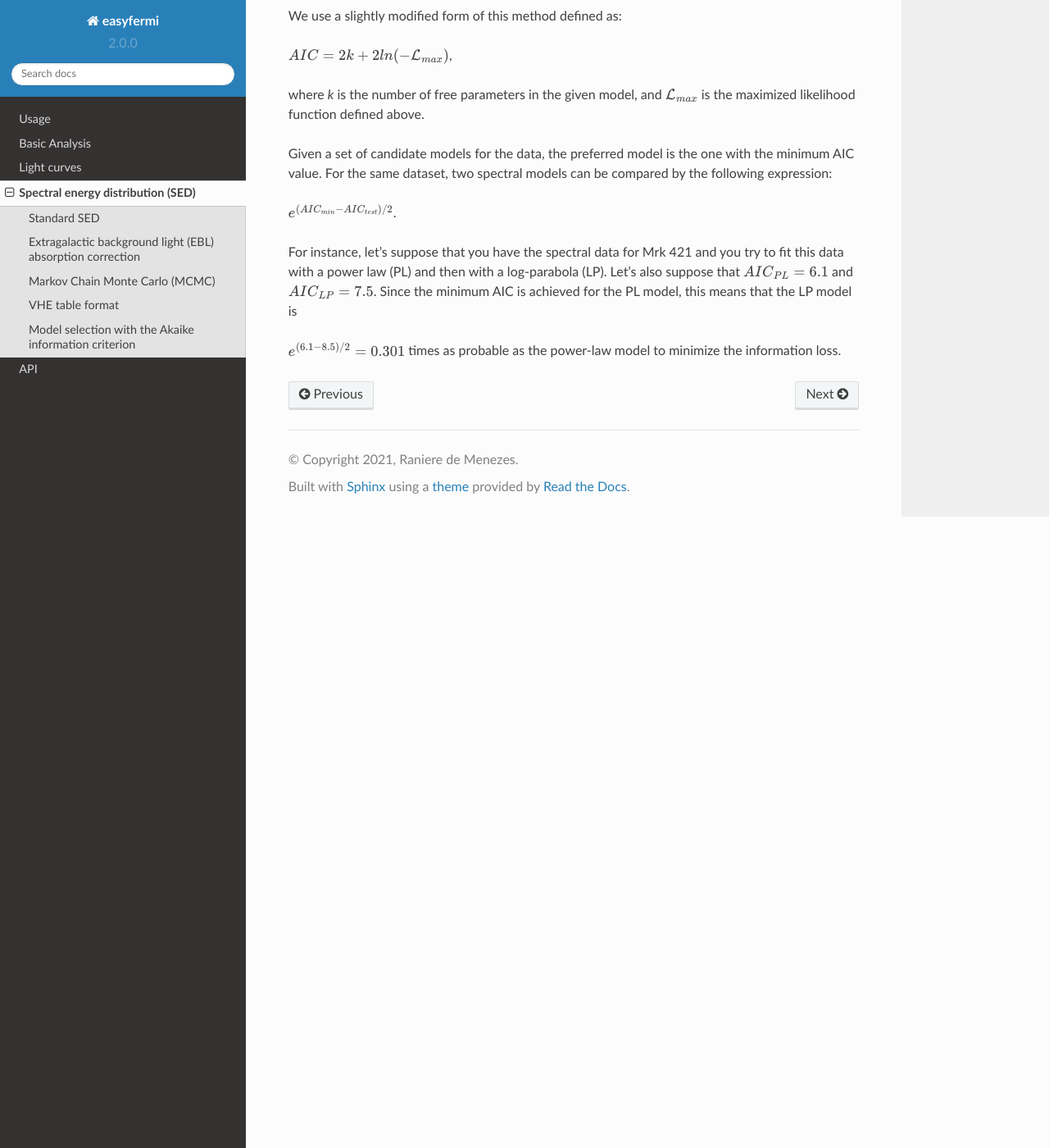
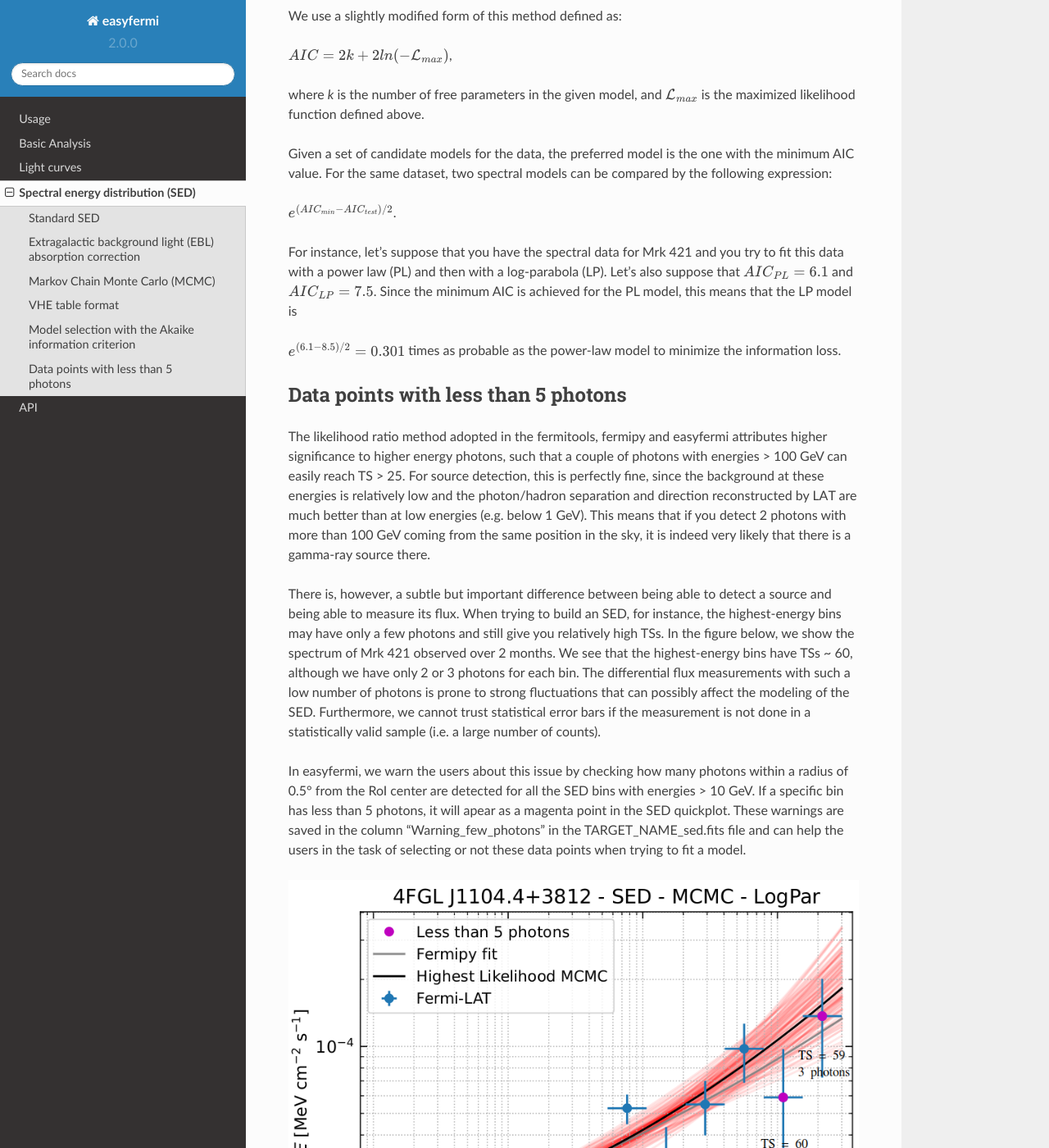
Before and after one commit to ranieremenezes/easyfermi, a Sphinx documentation site: the page built from docs/source/SED.rst, in a window 1280 px wide and 1400 px high, scrolled down 3141 px. Shown: the whole window at 82% size. Built offline with Sphinx 7.4.7 and the Read the Docs theme 2.0.0, drawn with Linux system fonts in a browser that asks for light colours.

Commit message:
Docs SED

```diff
--- a/docs/source/SED.rst
+++ b/docs/source/SED.rst
@@ -108,3 +108,16 @@ Given a set of candidate models for the data, the preferred model is the one wit
 For instance, let's suppose that you have the spectral data for Mrk 421 and you try to fit this data with a power law (PL) and then with a log-parabola (LP). Let's also suppose that :math:`AIC_{PL} = 6.1` and :math:`AIC_{LP} = 7.5`. Since the minimum AIC is achieved for the PL model, this means that the LP model is
 
 :math:`e^{(6.1 − 8.5)/2} = 0.301` times as probable as the power-law model to minimize the information loss.
+
+
+Data points with less than 5 photons
+------------------------------------
+
+The likelihood ratio method adopted in the fermitools, fermipy and easyfermi attributes higher significance to higher energy photons, such that a couple of photons with energies > 100 GeV can easily reach TS > 25. For source detection, this is perfectly fine, since the background at these energies is relatively low and the photon/hadron separation and direction reconstructed by LAT are much better than at low energies (e.g. below 1 GeV). This means that if you detect 2 photons with more than 100 GeV coming from the same position in the sky, it is indeed very likely that there is a gamma-ray source there.
+
+There is, however, a subtle but important difference between being able to detect a source and being able to measure its flux. When trying to build an SED, for instance, the highest-energy bins may have only a few photons and still give you relatively high TSs. In the figure below, we show the spectrum of Mrk 421 observed over 2 months. We see that the highest-energy bins have TSs ~ 60, although we have only 2 or 3 photons for each bin. The differential flux measurements with such a low number of photons is prone to strong fluctuations that can possibly affect the modeling of the SED. Furthermore, we cannot trust statistical error bars if the measurement is not done in a statistically valid sample (i.e. a large number of counts).
+
+In easyfermi, we warn the users about this issue by checking how many photons within a radius of 0.5° from the RoI center are detected for all the SED bins with energies > 10 GeV. If a specific bin has less than 5 photons, it will apear as a magenta point in the SED quickplot. These warnings are saved in the column "Warning_few_photons" in the TARGET_NAME_sed.fits file and can help the users in the task of selecting or not these data points when trying to fit a model.
+
+.. image:: ./SED_Mrk421_GitHub.png
+  :width: 700
```
Also changed, not shown: docs/source/SED_Mrk421_GitHub.png (added).
